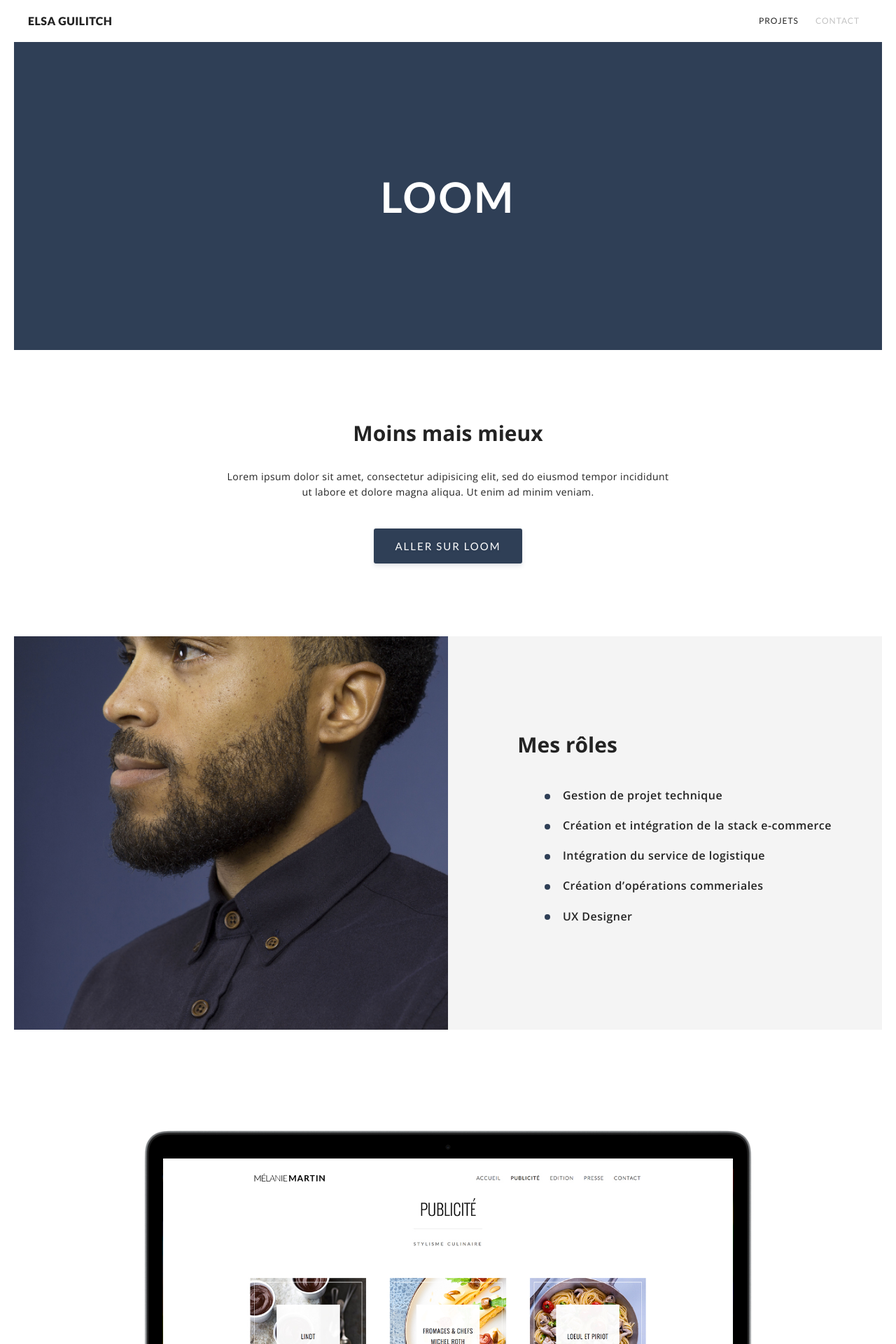
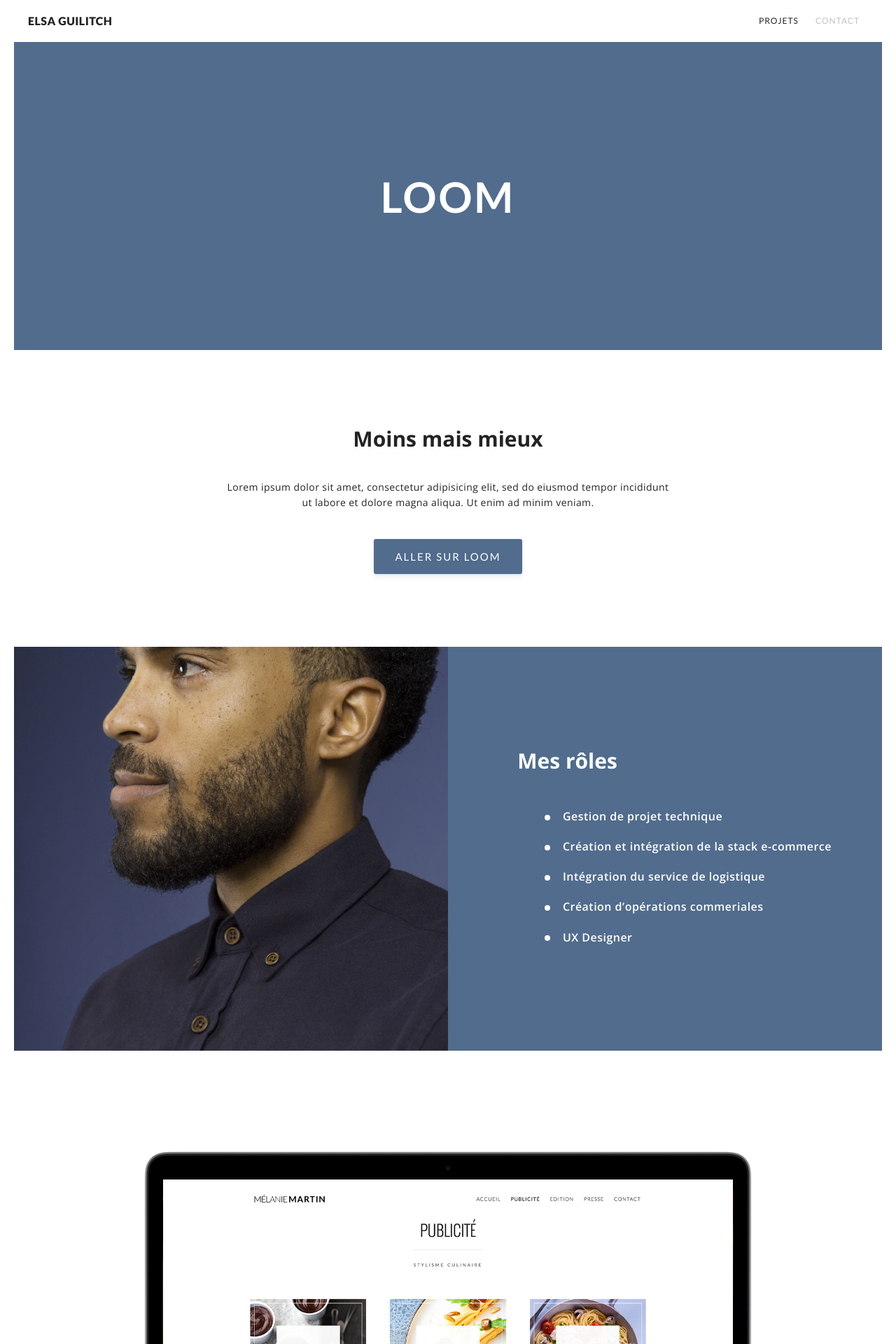
Before and after one commit to ElsaGuilitch/elsaguilitch.github.io, a Jekyll site: the page built from project-loom.md, in a window 1280 px wide. Shown: the top 1920 px of the page at 70% size. Built offline with Jekyll 4.4.1, drawn with Linux system fonts in a browser that asks for light colours.

Commit message:
Loom Adjustement

```diff
--- a/_sass/_base.scss
+++ b/_sass/_base.scss
@@ -23,6 +23,7 @@
     font-size: 30px;
     color: $black;
     font-weight: 700;
+    line-height: 1.5em;
     margin-bottom: 36px;
 
     &.center { text-align: center; }
--- a/_sass/_env.scss
+++ b/_sass/_env.scss
@@ -2,12 +2,12 @@
 
 $white: #FFF;
 $black: #232323;
-$gray: #F4F4F4;
+$gray: #F8F8F8;
 $anthracite: #515151;
 
 // COLORS PROJECTS
 
-$loom-color: #2f3f56;
+$loom-color: #516c8d;
 $edieetwatson-color: #000e84;
 
 $martin-color: #30b9c2;
--- a/_sass/_project-loom.scss
+++ b/_sass/_project-loom.scss
@@ -5,8 +5,10 @@
   }
 
   section.roles-wrapper {
-    background-color: $gray;
-    .bullet { background-color: $loom-color; }
+    background-color: $loom-color;
+    .bullet { background-color: $white; }
+    .custom-title, .roles { color: $white !important; }
+    .about { color: $white; }
   }
 
   section.technology-wrapper {
```
